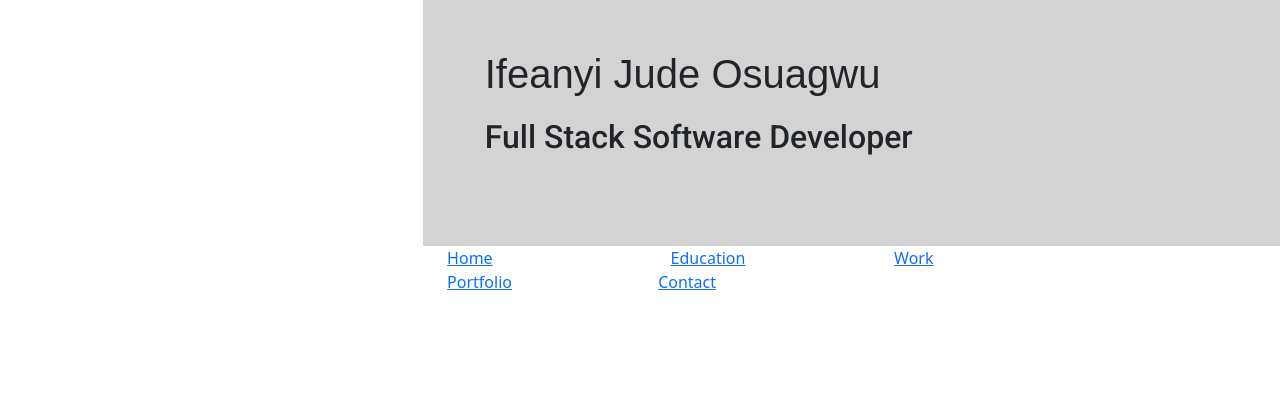
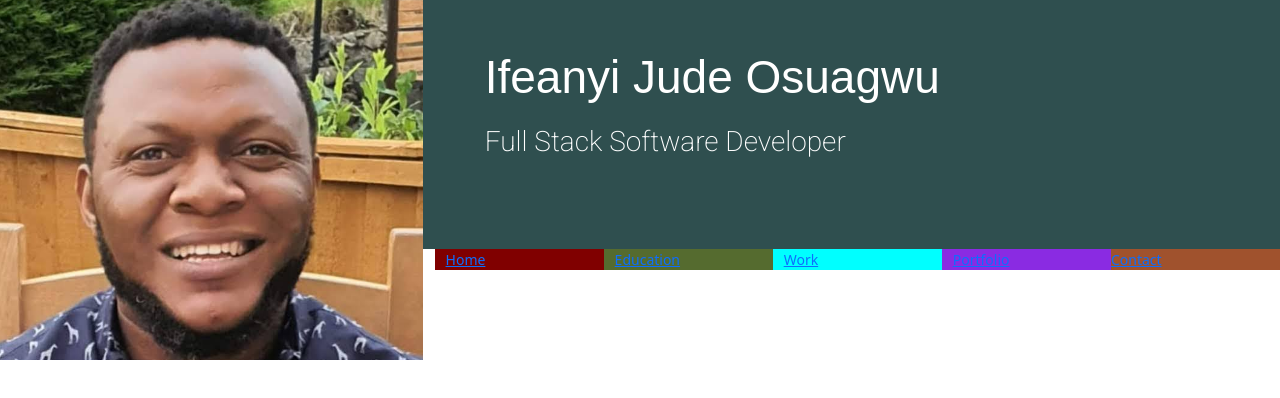
Before and after one commit to saintify200/milestone1-project-ci, a plain HTML site: page index.html in a window 1280 px wide. Drawn offline with nearby package versions, Linux system fonts and the light colour scheme.

Commit message:
added style to the nave bars on style.css

```diff
--- a/assets/css/style.css
+++ b/assets/css/style.css
@@ -3,9 +3,30 @@
 /*------------------------------------------Colors*/
 
 .bg-color-name-title {
-    background-color: #d3d3d3;
+    background-color: #2f4f4f;
+}
 
-    /*------------------------------------------Colors*/
+.ui-menu-color-home {
+    background-color: #800000;
+}
+
+.ui-menu-color-education {
+    background-color: #556b2f;
+}
+
+.ui-menu-color-work {
+    background-color: #00ffff;
+}
+
+.ui-menu-color-portfolio {
+    background-color: #8a2be2;
+}
+
+.ui-menu-color-contact {
+    background-color: #a0522d;
+}
+
+/*------------------------------------------Header*/
 
 heading {
     margin: 0;
@@ -16,7 +37,7 @@
 }
 
 .logo {
-        background: url("../images/Ify.jpg");
+    background: url("../images/ify.jpg");
     background-position: center;
     background-repeat: no repeat;
     background-size: cover;
@@ -28,15 +49,31 @@
 
 .name {
     font-family: "Exo", sans-serif;
-        font-weight: 100px;
-        font-size: 46;
+    font-weight: 100;
+    font-size: 46px;
     margin-top: 50px;
+    color: #fff;
 }
 
 .title {
     font-family: "Roboto", sans-serif;
-        font-weight: 200px;
-        font-size: 28;
+    font-weight: 200;
+    font-size: 28px;
     margin-top: 20px;
     margin-bottom: 90px;
+    color: #fff;
 }
+
+.list-inline-item:not(:last-child) {
+    margin: 0;
+}
+
+.menucontainer {
+    font-size: 0;
+}
+
+#nav li {
+    font-size: 14px;
+    padding: 0;
+    width: 20%;
+}
```
Lines whose indentation alone changed are shown as unchanged.
